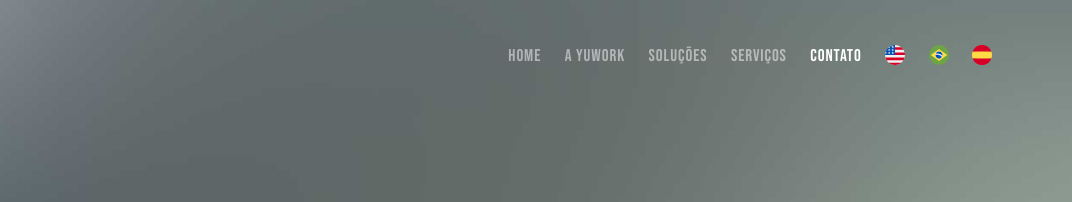
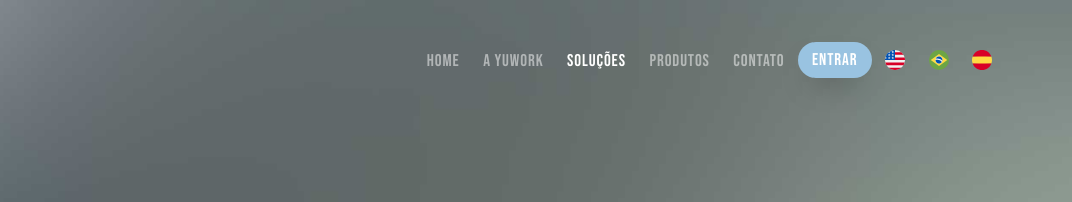
Before and after one commit to Amtheus-the/Yuwork-New, a website: page contact.html in a window 1280 px wide. Shown: the top 202 px of the page, 208-1280 px from the left. Drawn offline with Linux system fonts and the light colour scheme; files whose address does not match are found by name.

Commit message:
menu nav att

```diff
--- a/contact.html
+++ b/contact.html
@@ -50,6 +50,9 @@
 	<!-- Theme style  -->
 	<link rel="stylesheet" href="css/style.css">
 
+	<!-- Custom styles  -->
+	<link rel="stylesheet" href="css/custom.css">
+
 	<!-- Modernizr JS -->
 	<script src="js/modernizr-2.6.2.min.js"></script>
 	<!-- FOR IE9 below -->
@@ -73,7 +76,7 @@
 						<ul>
 							<li><a href="index.html">Home</a></li>
 							<li><a href="about.html">A Yuwork</a></li>
-							<li class="has-dropdown">
+							<li  class="active" class="has-dropdown">
 								<a href="solutions.html">Soluções</a>
 								<!-- <ul class="dropdown">
 									<li><a href="#">Web Design</a></li>
@@ -83,7 +86,7 @@
 								</ul> -->
 							</li>
 							<li class="has-dropdown">
-								<a href="products.html">Serviços</a>
+								<a href="products.html">Produtos</a>
 								<!-- <ul class="dropdown">
 									<li><a href="#">HTML5</a></li>
 									<li><a href="#">CSS3</a></li>
@@ -91,7 +94,10 @@
 									<li><a href="#">jQuery</a></li>
 								</ul> -->
 							</li>
-							<li class="active"><a href="contact.html">Contato</a></li>
+							<li><a href="contact.html">Contato</a></li>
+							<li class="nav-item ms-2">
+								<a type="button" class="nav-link btn-platform hidden-xs mt-1 btn btn-default btn-login" href="https://platform.yuwork.co">ENTRAR</a>
+							  </li>
 							  <li class="language nav-item ms-2">
 								<a class="nav-link" href="index-en"><img class="bandeiras" src="images/icons/estados-unidos.svg" alt="Inglês"></a>
 							  </li>
```
Also changed, not shown: solutions.html (+0 -2 lines).
